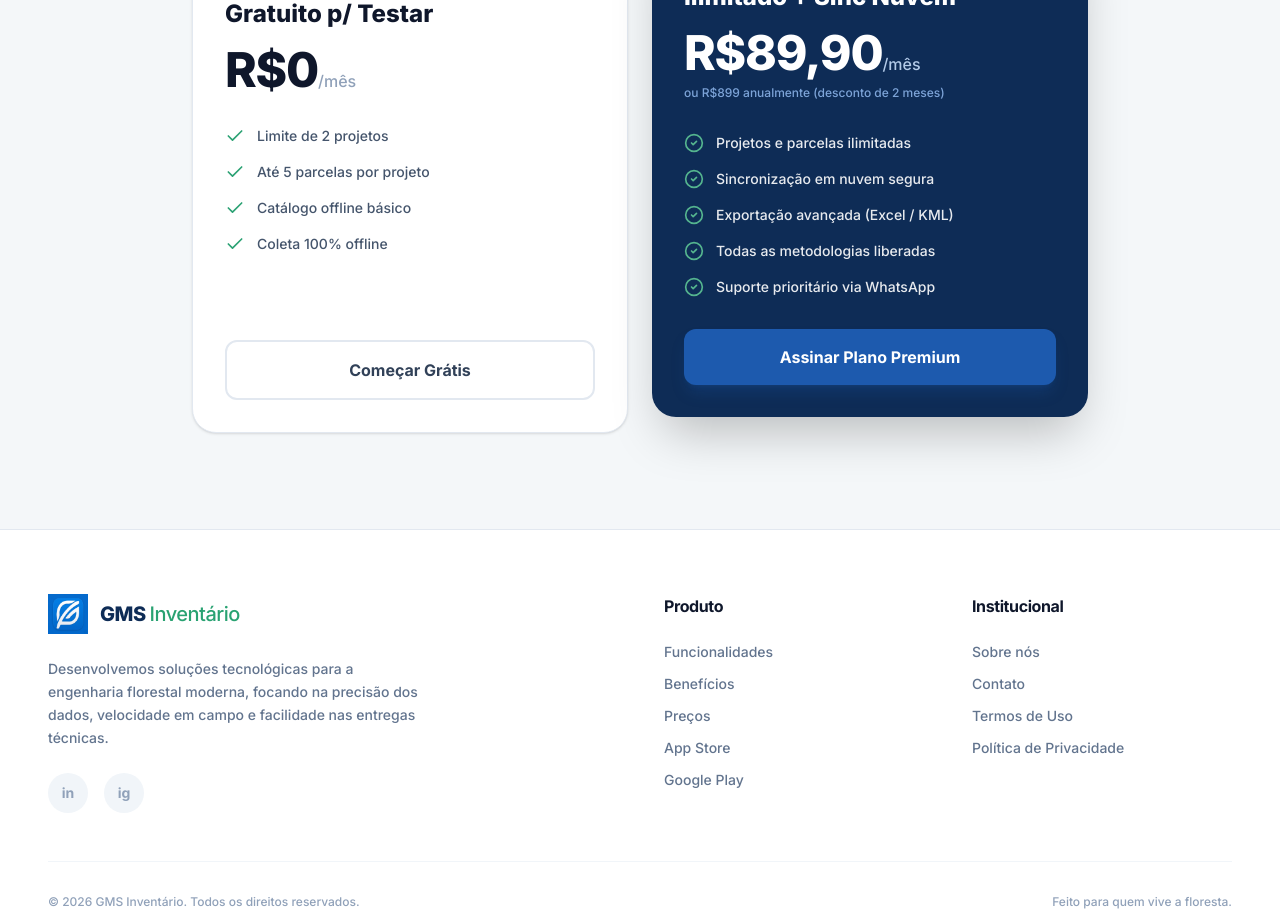
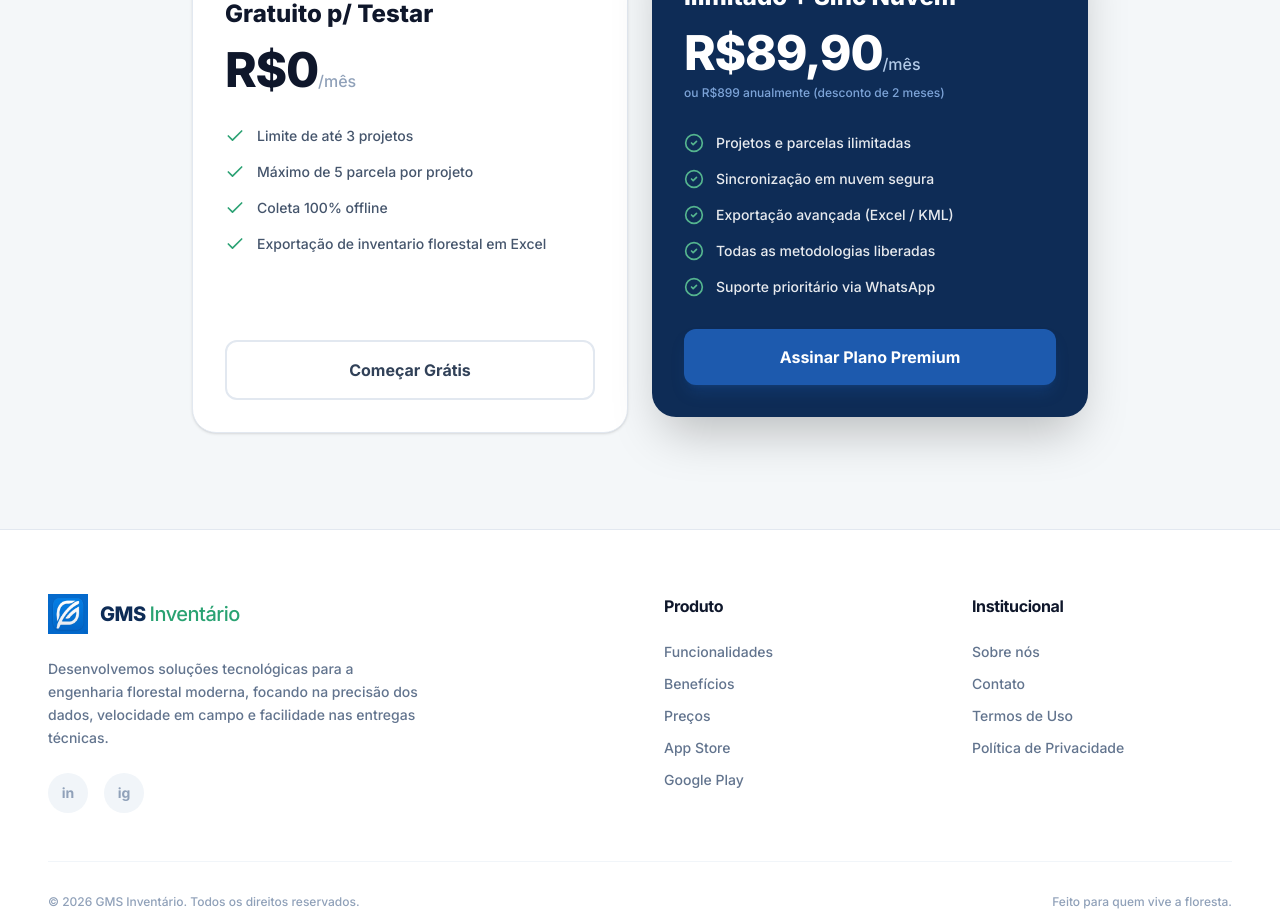
Before and after one commit to gustavoms93-forest/site-gms-inventario, a React (Vite) app: page / in a window 1280 px wide. Shown: the part 4460-5383 px from the top of the page. Built offline with nearby package versions, Linux system fonts and the light colour scheme.

Commit message:
feat: Update feature list on landing page
Adjusted the listed features on the landing page to reflect current product offerings. This includes changes to project limits, parcel limits, offline capabilities, and the addition of Excel export.

```diff
--- a/src/App.tsx
+++ b/src/App.tsx
@@ -552,19 +552,19 @@ function Pricing() {
             <ul className="space-y-4 mb-8 flex-1">
               <li className="flex items-center gap-3 text-slate-600 text-sm font-medium">
                 <Check className="w-5 h-5 text-brand-green-500" />
-                Limite de 2 projetos
+                Limite de até 3 projetos
               </li>
               <li className="flex items-center gap-3 text-slate-600 text-sm font-medium">
                 <Check className="w-5 h-5 text-brand-green-500" />
-                Até 5 parcelas por projeto
-              </li>
-              <li className="flex items-center gap-3 text-slate-600 text-sm font-medium">
-                <Check className="w-5 h-5 text-brand-green-500" />
-                Catálogo offline básico
+                Máximo de 5 parcela por projeto
               </li>
               <li className="flex items-center gap-3 text-slate-600 text-sm font-medium">
                 <Check className="w-5 h-5 text-brand-green-500" />
                 Coleta 100% offline
+              </li>
+              <li className="flex items-center gap-3 text-slate-600 text-sm font-medium">
+                <Check className="w-5 h-5 text-brand-green-500" />
+                Exportação de inventario florestal em Excel
               </li>
             </ul>
 
```
